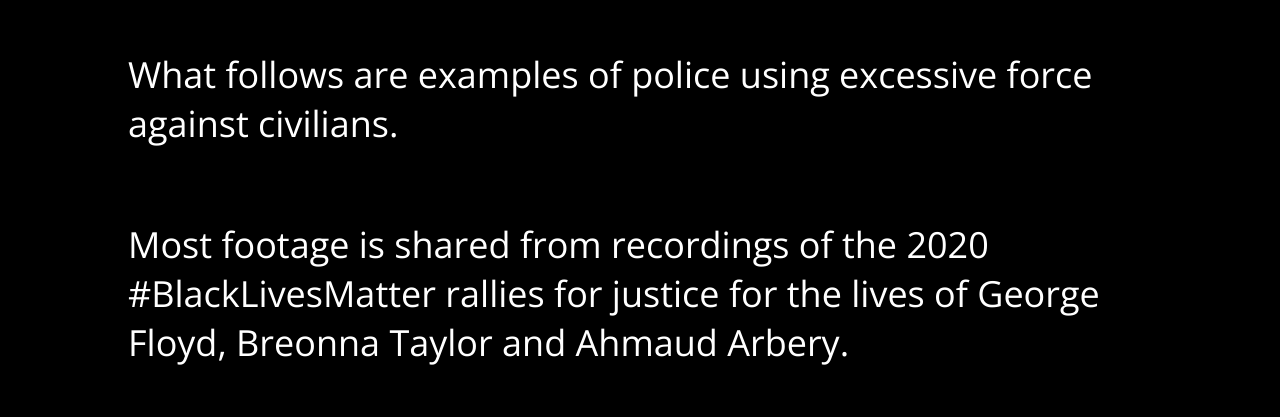
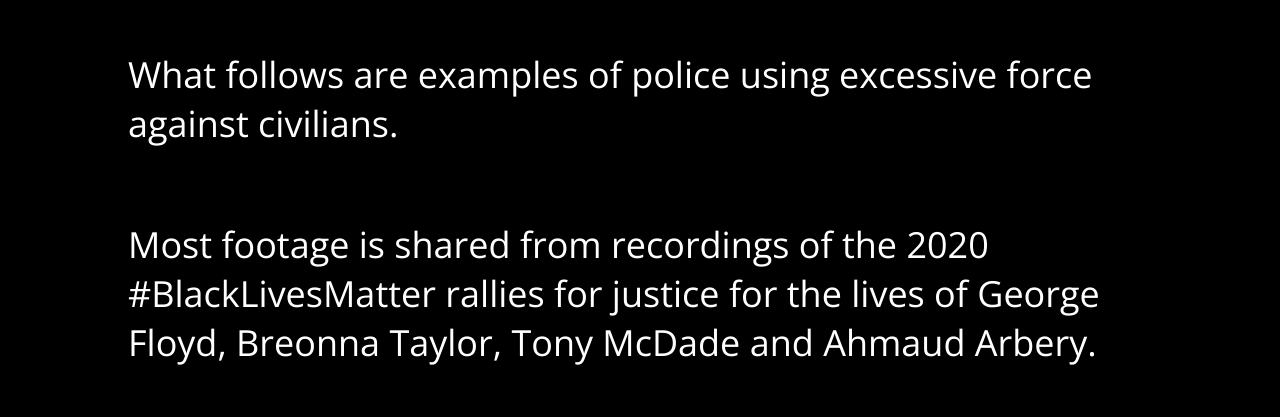
Before and after one commit to istateside/police-violence, a website: page src/index.html in a window 1280 px wide. Shown: the part 114-531 px from the top of the page. Drawn offline with nearby package versions, Linux system fonts and the light colour scheme.

Commit message:
add Tony McDade to header paragraph

```diff
--- a/src/index.html
+++ b/src/index.html
@@ -9,7 +9,7 @@
   <body>
     <header>
       <p>What follows are examples of police using excessive force against civilians.</p>
-      <p>Most footage is shared from recordings of the 2020 #BlackLivesMatter rallies for justice for the lives of George Floyd, Breonna Taylor and Ahmaud Arbery.</p>
+      <p>Most footage is shared from recordings of the 2020 #BlackLivesMatter rallies for justice for the lives of George Floyd, Breonna Taylor, Tony McDade and Ahmaud Arbery.</p>
       <p>All of the footage is pulled from public posts on Twitter.</p>
 
       <p><strong>Content Warning: </strong>The footage shared below is violent.</p>
```
